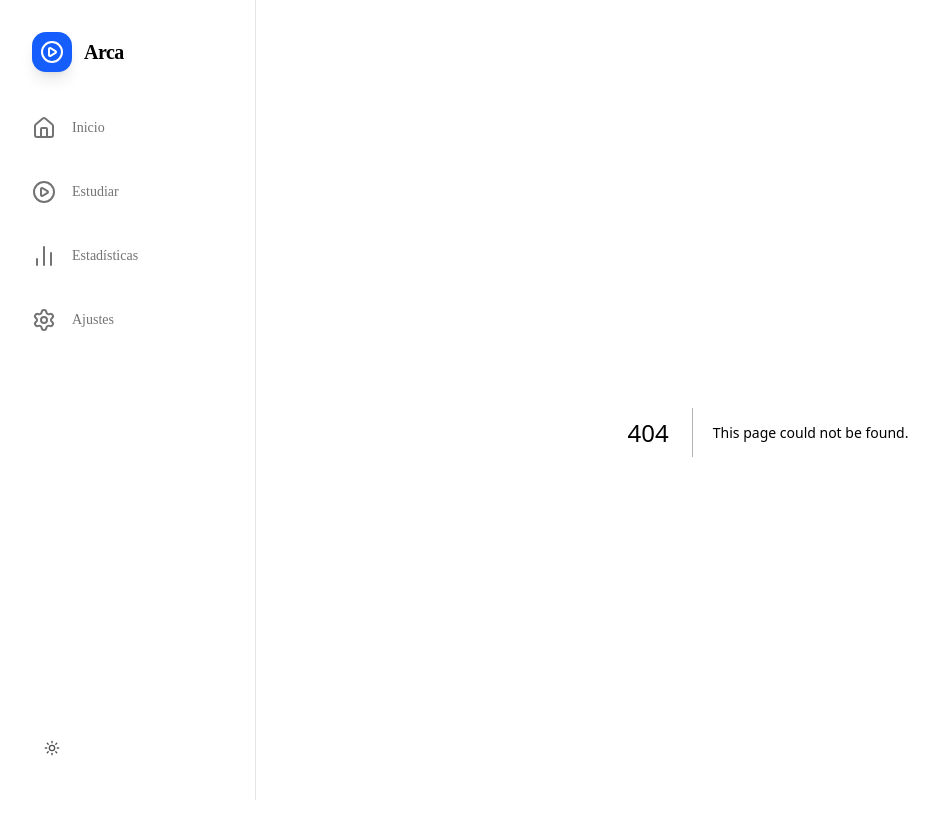
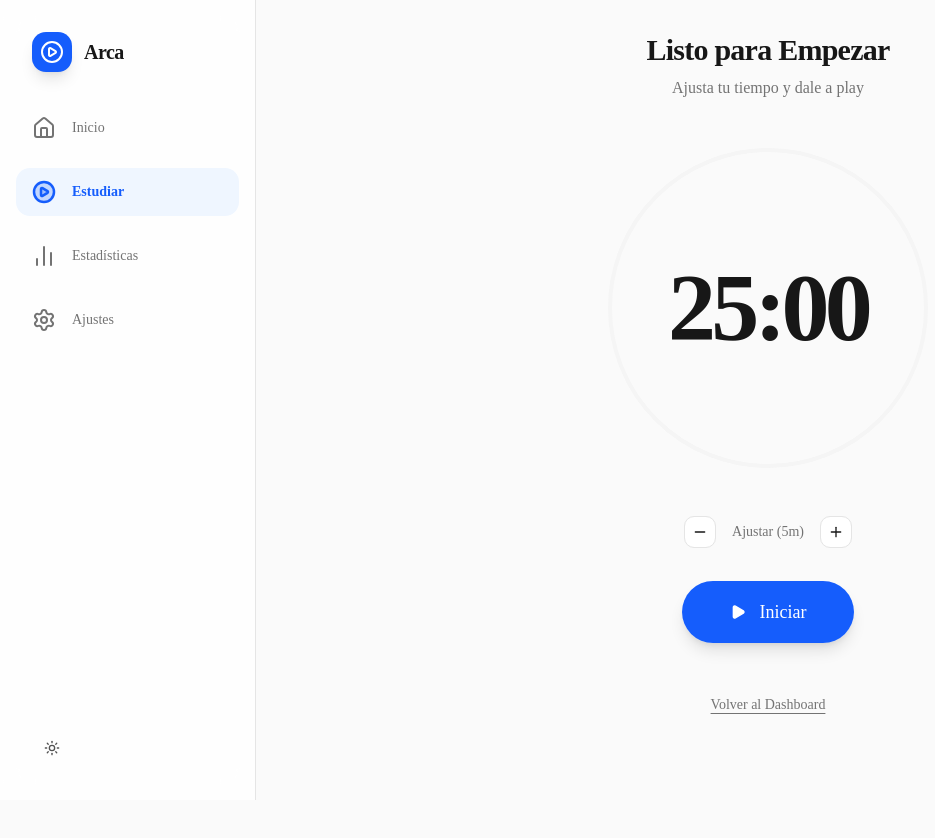
Before and after one commit to Rozas22/Arca, a Next.js app: page /estudiar in a window 1280 px wide. Before the commit this address had no page. Shown: the top 838 px of the page, without its empty margins (0-935 px from the left). After the commit the page ends 800 px from the top, so only its background shows below. Built offline with nearby package versions, Linux system fonts and the light colour scheme.

Commit message:
feat: implement Pomodoro study session view with full-screen overlay and unload protection

```diff
--- a/src/app/dashboard/page.tsx
+++ b/src/app/dashboard/page.tsx
@@ -1,5 +1,6 @@
 import { createClient } from '@/lib/supabase/server';
 import { redirect } from 'next/navigation';
+import Link from 'next/link';
 import { Card, CardContent, CardDescription, CardHeader, CardTitle } from '@/components/ui/card';
 import { Button } from '@/components/ui/button';
 import { Play, Clock, Target, CheckCircle2, AlertCircle } from 'lucide-react';
@@ -65,11 +66,14 @@ export default async function DashboardPage() {
         {/* Botón Central de Acción */}
         <section className="flex justify-center items-center py-12">
           <Button
+            asChild
             size="lg"
             className="h-24 px-12 text-xl md:text-2xl rounded-full bg-blue-600 hover:bg-blue-700 text-white shadow-xl hover:shadow-2xl hover:-translate-y-1 transition-all duration-300"
           >
-            <Play className="mr-3 h-8 w-8 fill-current" />
-            Iniciar Sesión de Estudio
+            <Link href="/estudiar">
+              <Play className="mr-3 h-8 w-8 fill-current" />
+              Iniciar Sesión de Estudio
+            </Link>
           </Button>
         </section>
 
--- /dev/null
+++ b/src/app/estudiar/page.tsx
@@ -0,0 +1,184 @@
+'use client';
+
+import { useState, useEffect, useCallback } from 'react';
+import { Play, Pause, Square, Plus, Minus } from 'lucide-react';
+import { Button } from '@/components/ui/button';
+import { Card } from '@/components/ui/card';
+import { cn } from '@/lib/utils';
+import Link from 'next/link';
+
+const DEFAULT_MINUTES = 25;
+
+export default function EstudiarPage() {
+  const [timeLeft, setTimeLeft] = useState(DEFAULT_MINUTES * 60);
+  const [isRunning, setIsRunning] = useState(false);
+  const [sessionStatus, setSessionStatus] = useState<'idle' | 'running' | 'paused'>('idle');
+
+  // Manejo del temporizador
+  useEffect(() => {
+    let interval: NodeJS.Timeout;
+
+    if (isRunning && timeLeft > 0) {
+      interval = setInterval(() => {
+        setTimeLeft((prev) => prev - 1);
+      }, 1000);
+    } else if (timeLeft === 0) {
+      setIsRunning(false);
+      setSessionStatus('idle');
+      // Aquí se podría reproducir un sonido de fin
+    }
+
+    return () => clearInterval(interval);
+  }, [isRunning, timeLeft]);
+
+  // Protección contra cierre de pestaña accidental
+  useEffect(() => {
+    const handleBeforeUnload = (e: BeforeUnloadEvent) => {
+      if (isRunning) {
+        e.preventDefault();
+        e.returnValue = ''; // Requerido para navegadores modernos
+      }
+    };
+
+    window.addEventListener('beforeunload', handleBeforeUnload);
+    return () => window.removeEventListener('beforeunload', handleBeforeUnload);
+  }, [isRunning]);
+
+  const toggleTimer = () => {
+    setIsRunning(!isRunning);
+    setSessionStatus(!isRunning ? 'running' : 'paused');
+  };
+
+  const resetTimer = () => {
+    setIsRunning(false);
+    setSessionStatus('idle');
+    setTimeLeft(DEFAULT_MINUTES * 60);
+  };
+
+  const adjustTime = (minutes: number) => {
+    if (sessionStatus === 'idle') {
+      setTimeLeft((prev) => Math.max(60, prev + minutes * 60));
+    }
+  };
+
+  // Formato del tiempo (MM:SS)
+  const formatTime = (seconds: number) => {
+    const m = Math.floor(seconds / 60);
+    const s = seconds % 60;
+    return `${m.toString().padStart(2, '0')}:${s.toString().padStart(2, '0')}`;
+  };
+
+  // Calculamos progreso para un anillo visual (opcional)
+  const totalSeconds = DEFAULT_MINUTES * 60;
+  const progress = ((totalSeconds - timeLeft) / totalSeconds) * 100;
+
+  return (
+    <div
+      className={cn(
+        "flex flex-col items-center justify-center transition-all duration-500",
+        // Si está corriendo, se convierte en un Overlay de pantalla completa bloqueando todo
+        isRunning
+          ? "fixed inset-0 z-[100] bg-neutral-50 dark:bg-neutral-950 px-4"
+          : "min-h-[80vh] px-4 w-full"
+      )}
+    >
+      <div className={cn("max-w-md w-full flex flex-col items-center", isRunning && "scale-110 transition-transform duration-500")}>
+
+        {/* Título y Estado */}
+        <div className="text-center mb-12 animate-in fade-in slide-in-from-bottom-4">
+          <h1 className="text-3xl font-bold tracking-tight text-neutral-900 dark:text-neutral-100">
+            {isRunning ? 'Enfocado' : sessionStatus === 'paused' ? 'Pausado' : 'Listo para Empezar'}
+          </h1>
+          <p className="text-neutral-500 dark:text-neutral-400 mt-2">
+            {isRunning ? 'No cierres esta ventana' : 'Ajusta tu tiempo y dale a play'}
+          </p>
+        </div>
+
+        {/* Círculo del Temporizador */}
+        <div className="relative flex items-center justify-center w-64 h-64 md:w-80 md:h-80 mb-12">
+          {/* Anillos decorativos */}
+          <div className="absolute inset-0 rounded-full border-4 border-neutral-100 dark:border-neutral-800"></div>
+
+          {isRunning && (
+            <svg className="absolute inset-0 w-full h-full -rotate-90" viewBox="0 0 100 100">
+              <circle
+                cx="50"
+                cy="50"
+                r="48"
+                fill="none"
+                stroke="currentColor"
+                strokeWidth="2"
+                className="text-blue-500 opacity-20"
+              />
+            </svg>
+          )}
+
+          <div className="z-10 flex flex-col items-center">
+            <span className="text-6xl md:text-8xl font-black tracking-tighter text-neutral-900 dark:text-neutral-50 tabular-nums">
+              {formatTime(timeLeft)}
+            </span>
+          </div>
+
+          {/* Efecto Pulse si está corriendo */}
+          {isRunning && (
+            <div className="absolute inset-0 rounded-full bg-blue-500/5 dark:bg-blue-500/10 animate-ping" style={{ animationDuration: '3s' }}></div>
+          )}
+        </div>
+
+        {/* Controles de Tiempo (solo visibles cuando no corre) */}
+        {!isRunning && (
+          <div className="flex gap-4 mb-8 animate-in fade-in">
+            <Button variant="outline" size="icon" onClick={() => adjustTime(-5)} disabled={timeLeft <= 300}>
+              <Minus className="h-4 w-4" />
+            </Button>
+            <span className="flex items-center text-sm font-medium text-neutral-500">Ajustar (5m)</span>
+            <Button variant="outline" size="icon" onClick={() => adjustTime(5)}>
+              <Plus className="h-4 w-4" />
+            </Button>
+          </div>
+        )}
+
+        {/* Botones de Acción */}
+        <div className="flex items-center gap-4">
+          <Button
+            size="lg"
+            className={cn(
+              "h-16 rounded-full text-lg shadow-lg transition-all",
+              isRunning
+                ? "px-8 bg-orange-500 hover:bg-orange-600 text-white"
+                : "px-12 bg-blue-600 hover:bg-blue-700 text-white"
+            )}
+            onClick={toggleTimer}
+          >
+            {isRunning ? (
+              <><Pause className="mr-2 h-6 w-6" /> Pausar</>
+            ) : (
+              <><Play className="mr-2 h-6 w-6 fill-current" /> {sessionStatus === 'paused' ? 'Reanudar' : 'Iniciar'}</>
+            )}
+          </Button>
+
+          {sessionStatus !== 'idle' && (
+            <Button
+              size="lg"
+              variant="outline"
+              className="h-16 w-16 rounded-full"
+              onClick={resetTimer}
+              title="Detener y reiniciar"
+            >
+              <Square className="h-5 w-5 text-neutral-500" />
+            </Button>
+          )}
+        </div>
+
+        {/* Botón Volver (solo visible si no está corriendo) */}
+        {!isRunning && (
+          <div className="mt-12">
+            <Link href="/dashboard" className="text-sm font-medium text-neutral-500 hover:text-neutral-900 dark:hover:text-neutral-300 underline underline-offset-4">
+              Volver al Dashboard
+            </Link>
+          </div>
+        )}
+      </div>
+    </div>
+  );
+}
--- /dev/null
+++ b/src/app/estudiar/page.tsx.metadata.json
@@ -0,0 +1,4 @@
+{
+  "artifactType": "ARTIFACT_TYPE_OTHER",
+  "updatedAt": "2026-05-22T16:02:58.864502300Z"
+}
--- a/src/components/layout/Navbar.tsx
+++ b/src/components/layout/Navbar.tsx
@@ -12,7 +12,7 @@ export function Navbar() {
 
   const navItems = [
     { name: 'Inicio', href: '/dashboard', icon: Home },
-    { name: 'Estudiar', href: '/session', icon: PlayCircle },
+    { name: 'Estudiar', href: '/estudiar', icon: PlayCircle },
     { name: 'Estadísticas', href: '/stats', icon: BarChart2 },
     { name: 'Ajustes', href: '/settings', icon: Settings },
   ];
```
